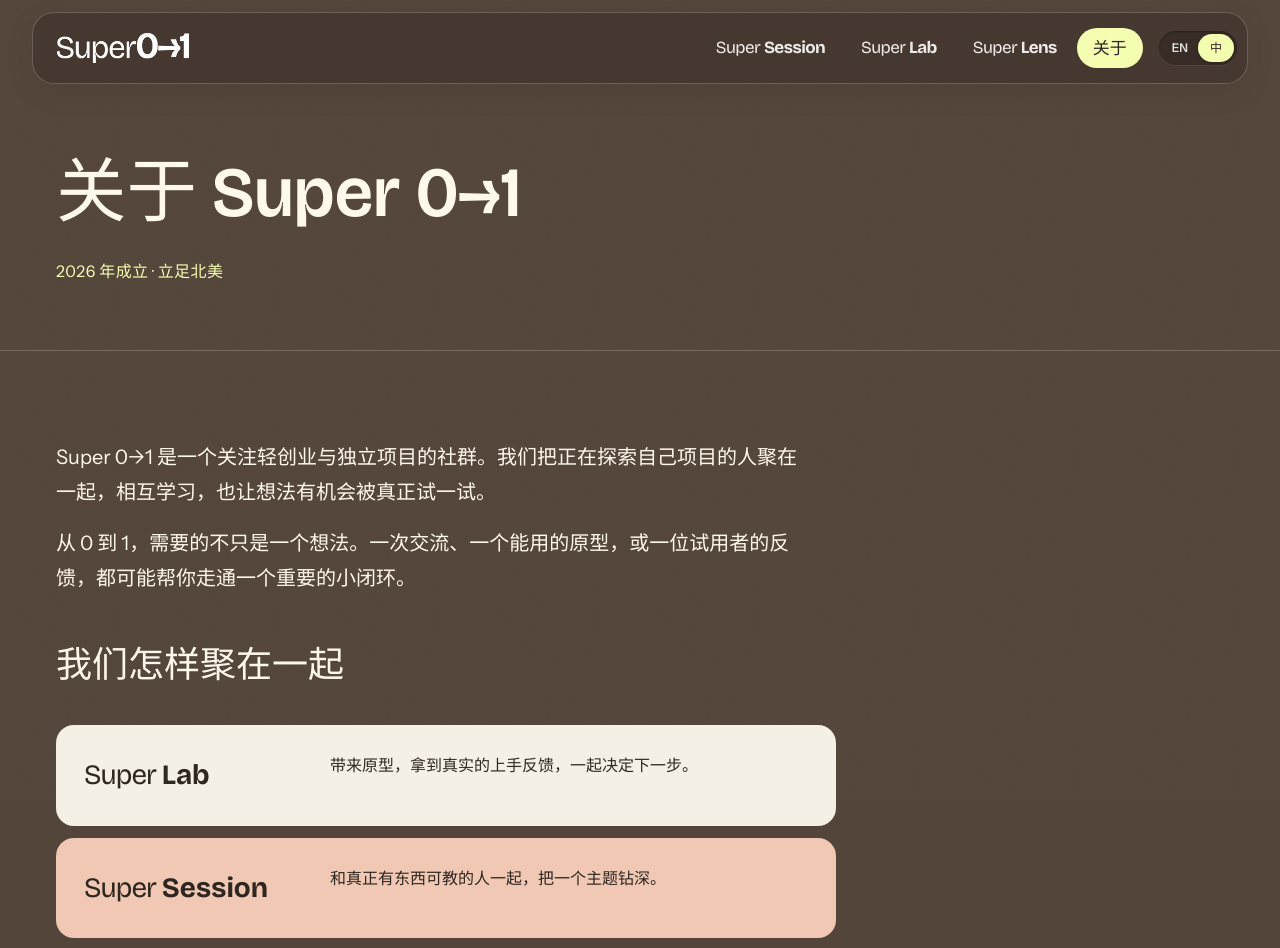
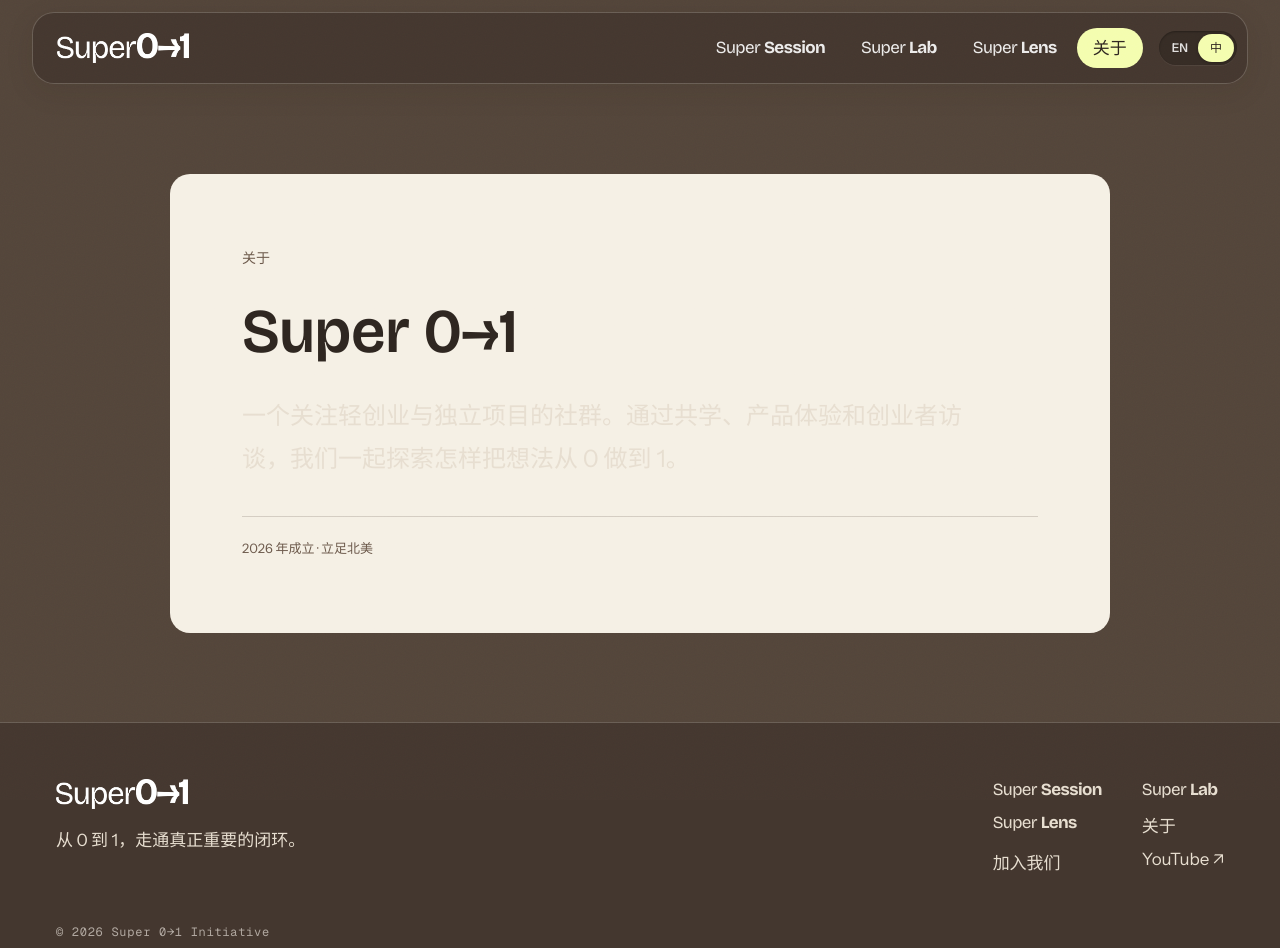
Before and after one commit to qiz029/super0to1-web, a React (Vite) app: page /zh/about in a window 1280 px wide. Shown: the top 948 px of the page. Built offline with nearby package versions, Linux system fonts and the light colour scheme.

Commit message:
Simplify About into a short community introduction

```diff
--- a/src/i18n/messages.ts
+++ b/src/i18n/messages.ts
@@ -128,13 +128,9 @@ const en = {
     keepWatching: 'Keep watching',
   },
   about: {
-    title: 'About Super 0→1',
+    title: 'Super 0→1',
     facts: 'Founded in 2026 · Based in North America',
-    intro: 'Super 0→1 is a community for people exploring side projects and early ventures. We bring people together to learn from each other and put their ideas to the test.',
-    belief: 'Going from 0 to 1 takes more than an idea. A conversation, a working prototype, or feedback from someone trying your product can help close a loop that matters.',
-    programs: 'How we come together',
-    participate: 'Join us',
-    participateBody: 'Come to a session, try a product, share what you know, or bring something you’re working on.',
+    intro: 'A community for side projects and early ventures. Through shared learning, product demos, and conversations with people building their own businesses, we explore what it takes to go from 0 to 1.',
   },
   join: {
     roles: {
@@ -328,13 +324,9 @@ const zh: Messages = {
     keepWatching: '继续观看',
   },
   about: {
-    title: '关于 Super 0→1',
+    title: 'Super 0→1',
     facts: '2026 年成立 · 立足北美',
-    intro: 'Super 0→1 是一个关注轻创业与独立项目的社群。我们把正在探索自己项目的人聚在一起，相互学习，也让想法有机会被真正试一试。',
-    belief: '从 0 到 1，需要的不只是一个想法。一次交流、一个能用的原型，或一位试用者的反馈，都可能帮你走通一个重要的小闭环。',
-    programs: '我们怎样聚在一起',
-    participate: '参与进来',
-    participateBody: '来听一场分享、试用一个产品，分享你的经验，或者带上你正在做的东西。',
+    intro: '一个关注轻创业与独立项目的社群。通过共学、产品体验和创业者访谈，我们一起探索怎样把想法从 0 做到 1。',
   },
   join: {
     roles: {
--- a/src/pages/About.tsx
+++ b/src/pages/About.tsx
@@ -1,36 +1,15 @@
-import { ProgramName } from '../components/ProgramName'
-import { LLink } from '../components/LocaleLink'
-import { PROGRAMS } from '../content/programs'
-import { localePath, useT } from '../i18n/locale'
-import { Link } from 'react-router'
+import { useT } from '../i18n/locale'
 
 export function About() {
-  const { t, tx, locale } = useT()
+  const { t } = useT()
   return (
-    <>
-      <section className="page-hero container about-hero">
-        <h1 className="about-title">{t.about.title}</h1>
-        <p className="about-facts">{t.about.facts}</p>
-      </section>
-      <section className="section container about-body">
-        <p>{t.about.intro}</p>
-        <p>{t.about.belief}</p>
-        <h2 className="about-programs-title">{t.about.programs}</h2>
-        <ul className="about-programs">
-          {PROGRAMS.map((p) => (
-            <li key={p.to}>
-              <LLink to={p.to}>
-                <strong><ProgramName name={p.name} /></strong>
-                <span>{tx(p.body)}</span>
-              </LLink>
-            </li>
-          ))}
-        </ul>
-        <p>{t.about.participateBody}</p>
-        <div className="actions">
-          <Link className="button" to={`${localePath(locale, '/')}#join-us`}>{t.about.participate}</Link>
-        </div>
-      </section>
-    </>
+    <section className="container about-page">
+      <article className="about-note">
+        <p className="about-label">{t.nav.about}</p>
+        <h1>{t.about.title}</h1>
+        <p className="about-intro">{t.about.intro}</p>
+        <p className="about-note-facts">{t.about.facts}</p>
+      </article>
+    </section>
   )
 }
--- a/src/styles/editorial.css
+++ b/src/styles/editorial.css
@@ -137,17 +137,6 @@
 .prototype-section .intake-form .button:hover { background: #5c4232; }
 .dialog { border-radius: 22px; border: 1px solid var(--cream); }
 
-.about-hero { padding-block: 70px 48px; }
-.about-mission { max-width: 13em !important; line-height: 1.06; }
-.about-programs { display: grid; gap: 12px; margin-block: 36px; }
-.about-programs li { background: var(--paper-light); border-radius: 18px; color: var(--brown-ink); padding: 0 28px; }
-.about-programs li:nth-child(2) { background: #f0c8b3; }
-.about-programs li:nth-child(3) { background: #c5d8e1; }
-.about-programs a { padding-block: 28px; border: 0; grid-template-columns: 230px 1fr; }
-.about-programs :is(strong, span), .about-programs li:nth-child(n) strong { color: inherit; }
-.about-programs a:hover strong { color: #805539; }
-.about-programs .program-name { font-size: 28px; }
-.about-programs .program-name strong { font-size: inherit; font-weight: 700; }
 .site-footer { background: #44372f; border-top: 1px solid var(--line); }
 
 @media (max-width: 1000px) {
@@ -170,9 +159,6 @@
   .illustrated-hero, .lab-hero { padding-block: 38px; gap: 28px; }
   .page-hero .program-title { font-size: clamp(38px, 9vw, 54px); }
   .brand-scene { max-height: 260px; }
-  .about-hero { padding-block: 42px 32px; }
-  .about-programs li { padding-inline: 22px; }
-  .about-programs a { grid-template-columns: 1fr; gap: 12px; padding-block: 24px; }
   .project-card { padding: 10px 10px 20px; border-radius: 18px; }
   .session-caption { left: 20px; bottom: 20px; }
 }
@@ -213,9 +199,6 @@
   .section-head { flex-wrap: wrap; }
 }
 
-.about-title { font-size: clamp(38px, 5.5vw, 72px); line-height: 1.08; }
-.about-facts { margin-top: 24px; color: var(--cream); font-size: 16px; letter-spacing: .025em; }
-.about-programs-title { margin-top: 48px; font-size: clamp(26px, 3vw, 36px); }
 
 /* Keep people in event photos at a modest scale, including on wide screens. */
 .media-gallery {
@@ -246,3 +229,18 @@
 .home-lens-preview .meta { font-size: 10px; }
 .home-lens-preview h3 { font-size: 20px; line-height: 1.35; margin-top: 7px; }
 .home-lens-preview .video-card:hover .video-thumb img { transform: none; }
+
+/* A short introduction, with no repeated program navigation or signup CTA. */
+.about-page { padding-block: clamp(40px, 7vw, 92px); }
+.about-note {
+  max-width: 940px;
+  margin-inline: auto;
+  padding: clamp(28px, 6vw, 72px);
+  border-radius: 20px;
+  background: var(--paper-light);
+  color: var(--brown-ink);
+}
+.about-label { margin: 0 0 28px; font-size: 14px; color: #6b584a; }
+.about-note h1 { font-size: clamp(38px, 5vw, 62px); line-height: 1.08; letter-spacing: -.045em; }
+.about-intro { max-width: 46ch; font-size: clamp(18px, 2vw, 24px); line-height: 1.65; margin: 28px 0 36px; }
+.about-note-facts { border-top: 1px solid var(--line-dark); padding-top: 20px; margin: 0; font-size: 13px; line-height: 1.6; color: #6b584a; }
```
Also changed, not shown: 1 other file (tests, documents, lock files or other folders).
